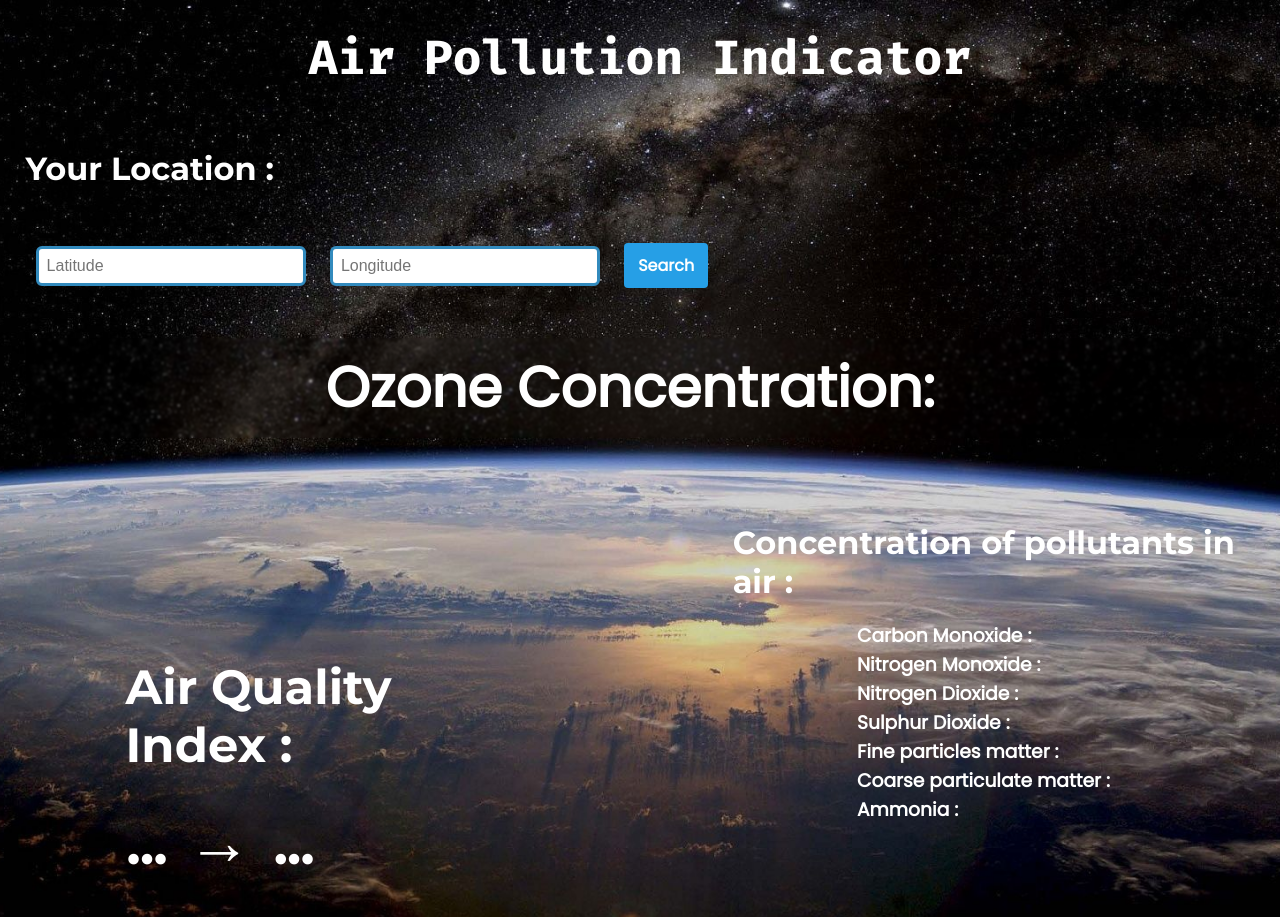
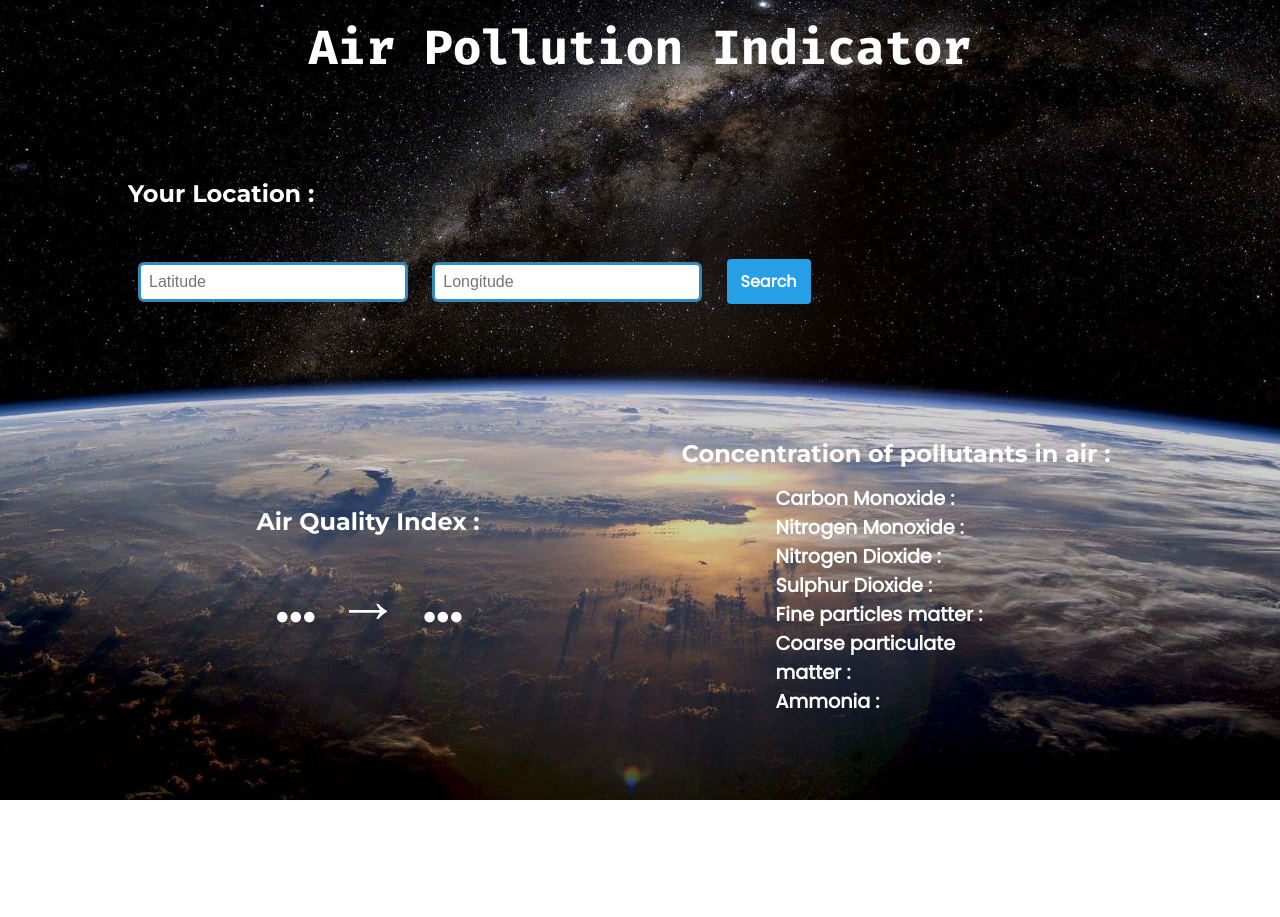
Before and after one commit to jyashwanthraj/pollution-tools, a plain HTML site: page POLLUTANTS_FINDER/index.html in a window 1280 px wide. Shown: the top 917 px of the page. After the commit the page ends 800 px from the top, so only its background shows below. Drawn offline with Linux system fonts and the light colour scheme.

Commit message:
did something

```diff
--- a/POLLUTANTS_FINDER/index.html
+++ b/POLLUTANTS_FINDER/index.html
@@ -11,6 +11,7 @@
 <body>
 	<div class="root">
 		<h1 class="heading">Air Pollution Indicator</h1>
+		<div class="containerizer">
 			<div class="location-container">
 				<h2 class="sub-heading">Your Location :</h2>
 				<label for="error-msg" style="color: red;"></label><br />
@@ -31,16 +32,17 @@
 					class="loc-input" />
 				<button class="search-btn">Search</button>
 			</div>
-		<div class="hellobro">
-			<h3 class="component-names">Ozone Concentration:</h3>
-			<span class="component-val" data-comp="o3"></span>
 		</div>
-		<div class="air-info">
+		<div class="air-info containerizer">
 			<div class="sect">
-				<h2 class="sub-heading">Air Quality Index :</h2>
+				<div class="main-indicator">
+					<h2 class="sub-heading" style="text-align: center;">Air Quality Index :</h2>
+					<div style="text-align: center;">
 						<span class="air-quality">...</span>
 						<span class="arr">&nbsp;&rarr;&nbsp;</span>
 						<span class="air-quality-status">...</span>
+					</div>
+				</div>
 			</div>
 			<div class="component-container">
 				<h2 class="sub-heading">
--- a/POLLUTANTS_FINDER/style.css
+++ b/POLLUTANTS_FINDER/style.css
@@ -5,51 +5,52 @@
 	text-shadow: rgb(200, 85, 85);
 }
 
+html {
+	font-size: 16px;
+}
+
 .root {
-	padding: 2vw;
-	/* background-image: linear-gradient(to right bottom, #213764, #295089, #2c6caf, #2688d7, #a0abb1); */
 	background-image: url("./images/1.jpg");
 	background-position: center;
 	background-repeat: no-repeat;
 	background-size: cover;
 	width: 100%;
-	height: 100%;
+	height: 100vh;
 	color: white;
 	font-family: poppins;
+	overflow: auto;
+	display: flex;
+	flex-direction: column;
+	padding-block: 1rem;
+}
+
+.containerizer {
+	width: 80%;
+	margin-inline: auto;
 }
 
 
 .heading {
 	text-align: center;
 	font-family: 'Fira Code', monospace;
-	font-size: 3rem;
+	font-size: 3em;
 	margin-bottom: 60px;
 }
 
 .sub-heading {
-	margin: 20px 0;
+	margin-block: 1rem;
 	font-family: 'Montserrat', sans-serif;
-	font-size: 2rem;
+	font-size: 1.5em;
+}
+
+.main-indicator {
+	max-width: 30rem;
 }
 
 .location-container {
 	margin: 40px 0;
 }
-.hellobro{
 
-	background-color: rgba(0, 0, 0, 0.036);
-	backdrop-filter: blur(1px);
-	min-height: 100px;
-	font-size: 3rem;
-	width: 100%;
-	display: flex;
-	justify-content: center;
-	align-items: center;
-
-}
-.hellobro span{
-	font-size: 2rem;
-}
 .loc-input {
 	border: 3px solid #328abd;
 	font-size: 1rem;
@@ -86,40 +87,29 @@
 	display: inline-block;
 	padding: 0;
 	margin:0;
+	font-size: 1.2em;
+	width: 20ch;
 }
 
 
 .component-val {
-	font-size: 1.2rem;
-	margin-left: 20px;
+	font-size: 1em;
 	color:aqua
 }
 .air-info{
 	display: flex;
-
+	align-items: center;
+	flex: 1;
  }
 
-.sect{
-	padding-top: 200px;
-	padding-left: 100px;
-}
-.sect h3{
+ .air-info > * {
+	flex: 1;
+ }
 
-	font-size: 3rem;
-}
-.sect h2{
 
-	font-size: 3rem;
-}
-
-footer {
-	margin-top: 40px;
-	text-align: center;
-}
 .component-container{
 	display: flex;
 	justify-content: center;
 	align-items:center;
 	flex-direction: column;
-	padding-left:200px;
 }
```
Lines whose indentation alone changed are shown as unchanged.
